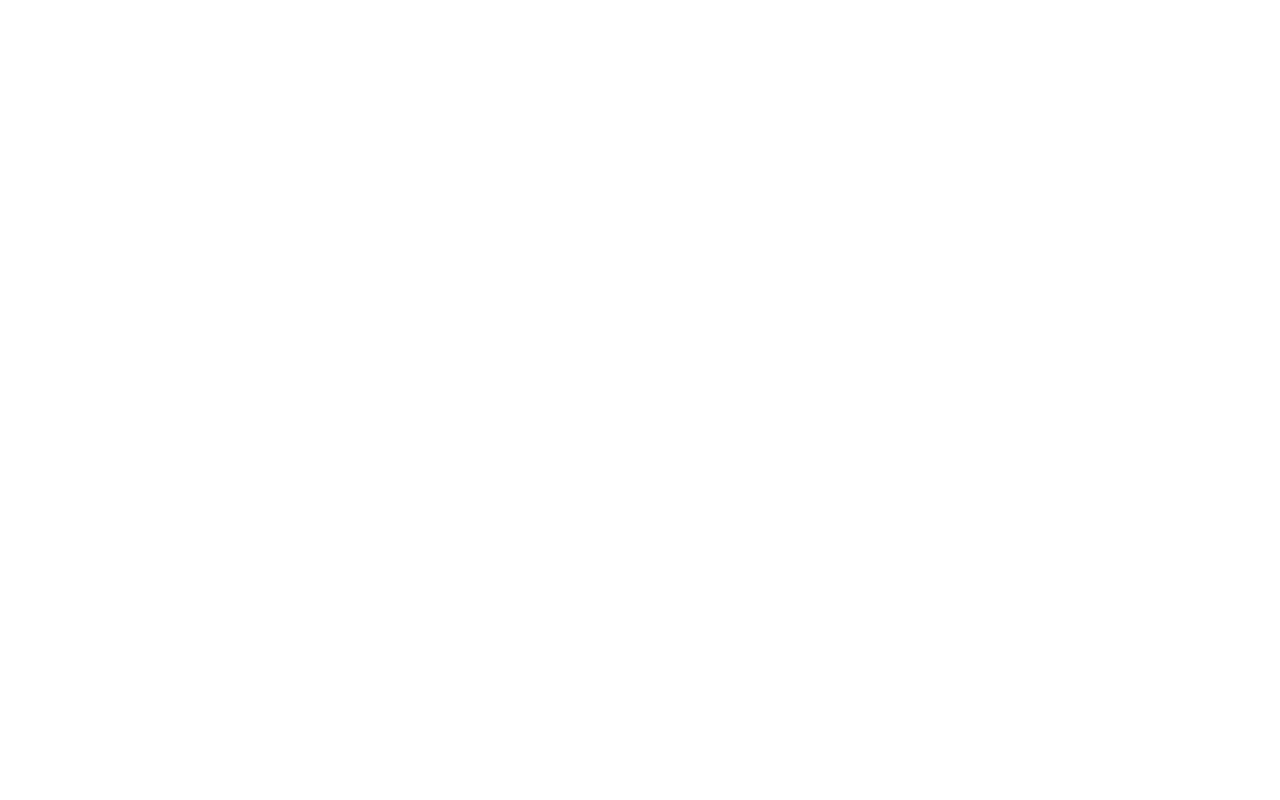
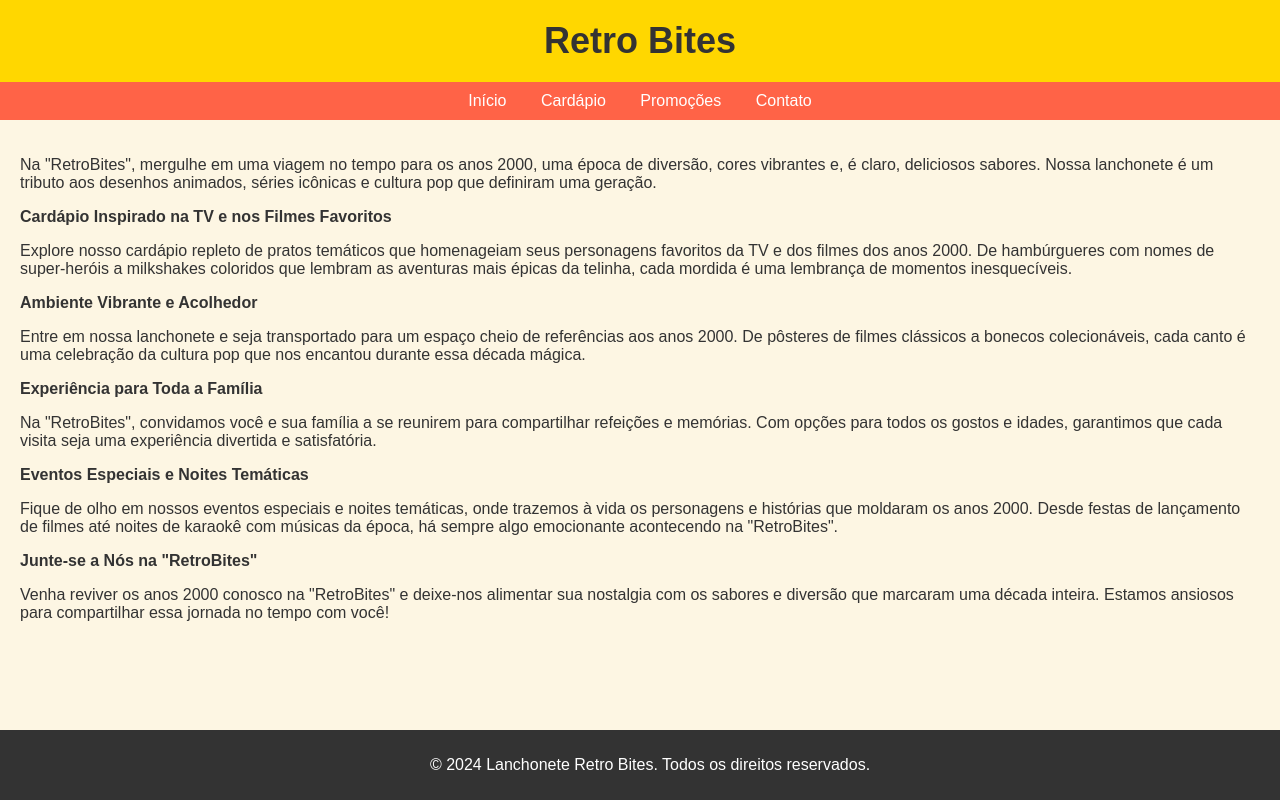
Before and after one commit to MatheusFarincho34/Site-da-lachonete, a plain HTML site: page index.html in a window 1280 px wide. Drawn offline with Linux system fonts and the light colour scheme.

Commit message:
Add files via upload

```diff
--- a/index.html
+++ b/index.html
@@ -1,11 +1,88 @@
 <!DOCTYPE html>
-<html lang="en">
+<html lang="pt-br">
 <head>
     <meta charset="UTF-8">
     <meta name="viewport" content="width=device-width, initial-scale=1.0">
-    <title>Frevers</title>
+    <title>Lanchonete Retro Bites </title>
+    <style>
+        body {
+            font-family: Arial, sans-serif;
+            background-color: #FDF6E3;
+            color: #333;
+            margin: 0;
+            padding: 0;
+        }
+        header {
+            background-color: #FFD700;
+            padding: 20px;
+            text-align: center;
+        }
+        h1 {
+            margin: 0;
+            font-size: 36px;
+            color: #333;
+        }
+        nav {
+            background-color: #FF6347;
+            text-align: center;
+            padding: 10px;
+        }
+        nav a {
+            text-decoration: none;
+            color: #FFF;
+            padding: 10px;
+            margin: 0 5px;
+        }
+        section {
+            padding: 20px;
+        }
+        footer {
+            background-color: #333;
+            color: #FFF;
+            text-align: center;
+            padding: 10px;
+            position: fixed;
+            width: 100%;
+            bottom: 0;
+        }
+    </style>
 </head>
 <body>
+    <header>
+        <h1>Retro Bites</h1>
+    </header>
+    <nav>
+        <a href="#">Início</a>
+        <a href="#">Cardápio</a>
+        <a href="#">Promoções</a>
+        <a href="#">Contato</a>
+    </nav>
+    <section>
+        <p> Na "RetroBites", mergulhe em uma viagem no tempo para os anos 2000, uma época de diversão, cores vibrantes e, é claro, deliciosos sabores. Nossa lanchonete é um tributo aos desenhos animados, séries icônicas e cultura pop que definiram uma geração.</p>
 
+            <strong>Cardápio Inspirado na TV e nos Filmes Favoritos</strong>
+
+                <p>Explore nosso cardápio repleto de pratos temáticos que homenageiam seus personagens favoritos da TV e dos filmes dos anos 2000. De hambúrgueres com nomes de super-heróis a milkshakes coloridos que lembram as aventuras mais épicas da telinha, cada mordida é uma lembrança de momentos inesquecíveis.</p>
+
+                <strong>Ambiente Vibrante e Acolhedor</strong>
+
+                        <p>Entre em nossa lanchonete e seja transportado para um espaço cheio de referências aos anos 2000. De pôsteres de filmes clássicos a bonecos colecionáveis, cada canto é uma celebração da cultura pop que nos encantou durante essa década mágica.</p>
+
+                        <strong>Experiência para Toda a Família</strong>
+
+                                <p>Na "RetroBites", convidamos você e sua família a se reunirem para compartilhar refeições e memórias. Com opções para todos os gostos e idades, garantimos que cada visita seja uma experiência divertida e satisfatória.</p>
+
+                                <strong>Eventos Especiais e Noites Temáticas</strong>
+
+                                        <p>Fique de olho em nossos eventos especiais e noites temáticas, onde trazemos à vida os personagens e histórias que moldaram os anos 2000. Desde festas de lançamento de filmes até noites de karaokê com músicas da época, há sempre algo emocionante acontecendo na "RetroBites".</p>
+
+                                        <strong>Junte-se a Nós na "RetroBites"</strong>
+
+                                                <p>Venha reviver os anos 2000 conosco na "RetroBites" e deixe-nos alimentar sua nostalgia com os sabores e diversão que marcaram uma década inteira. Estamos ansiosos para compartilhar essa jornada no tempo com você!</p>
+        </ul>
+    </section>
+    <footer>
+        <p>&copy; 2024 Lanchonete Retro Bites. Todos os direitos reservados.</p>
+    </footer>
 </body>
 </html>
--- a/styles.css
+++ b/styles.css
@@ -0,0 +1,3 @@
+.Titulo {
+    text-align: center;
+}
```
